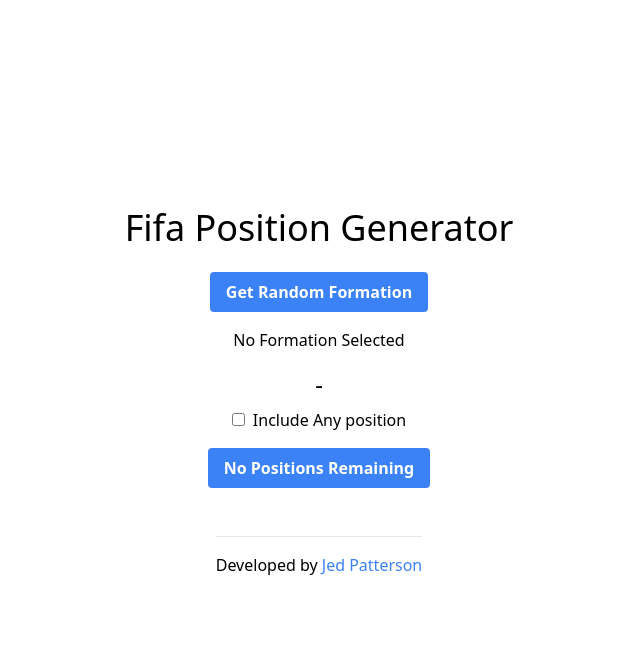
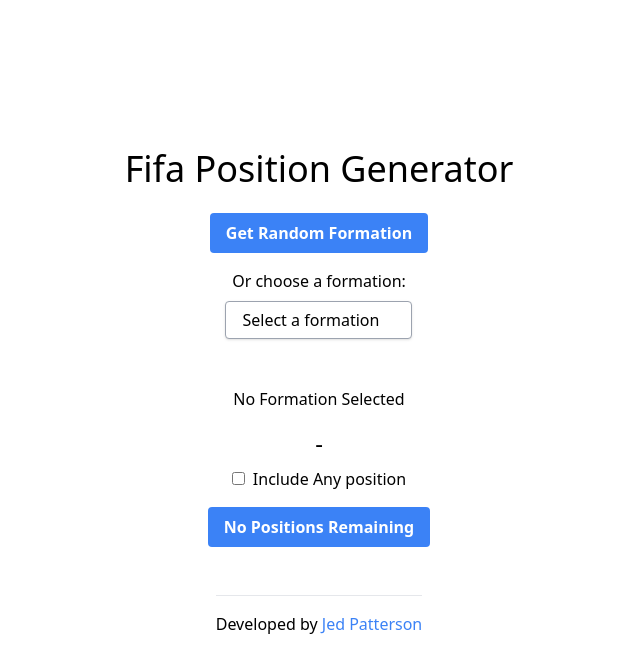
Before and after one commit to JedPattersonn/fifa-random-positions, a Next.js app: page / in a window 1280 px wide. Shown: the top 672 px of the page, without its empty margins (321-961 px from the left). Built offline with nearby package versions, Linux system fonts and the light colour scheme.

Commit message:
Added Formation Picker
Users can now manually set a formation

```diff
--- a/components/FormationButton.tsx
+++ b/components/FormationButton.tsx
@@ -1,24 +1,57 @@
-import React from 'react';
+import React, { useState } from "react";
+import { formationPositions } from "../data/formations";
 
 interface Props {
-  onFormationSelected: (formation: string) => void;
+  setFormation: (formation: string | null) => void;
 }
 
-const formations = ['4-3-3', '4-4-2', '3-5-2', '4-2-3-1', '4-1-4-1']; // Add more formations if you want
+const FormationButton: React.FC<Props> = ({ setFormation }) => {
+  const [manualFormation, setManualFormation] = useState("");
 
-const FormationButton: React.FC<Props> = ({ onFormationSelected }) => {
   const handleClick = () => {
-    const randomFormation = formations[Math.floor(Math.random() * formations.length)];
-    onFormationSelected(randomFormation);
+    const availableFormations = Object.keys(formationPositions);
+    const randomFormation =
+      availableFormations[
+        Math.floor(Math.random() * availableFormations.length)
+      ];
+    setFormation(randomFormation);
+    setManualFormation(randomFormation);
+  };
+
+  const handleManualFormationChange = (
+    event: React.ChangeEvent<HTMLSelectElement>
+  ) => {
+    setManualFormation(event.target.value);
+    setFormation(event.target.value);
   };
 
   return (
-    <button
-      className="bg-blue-500 hover:bg-blue-700 text-white font-bold py-2 px-4 rounded"
-      onClick={handleClick}
-    >
-      Get Random Formation
-    </button>
+    <div className="flex flex-col items-center mb-8">
+      <button
+        className="bg-blue-500 hover:bg-blue-700 text-white font-bold py-2 px-4 rounded mb-4"
+        onClick={handleClick}
+      >
+        Get Random Formation
+      </button>
+      <label htmlFor="manualFormation" className="mb-2">
+        Or choose a formation:
+      </label>
+      <div className="flex items-center">
+        <select
+          id="manualFormation"
+          value={manualFormation}
+          onChange={handleManualFormationChange}
+          className="block appearance-none w-full bg-white border border-gray-400 hover:border-gray-500 px-4 py-2 pr-8 rounded shadow leading-tight focus:outline-none focus:shadow-outline"
+        >
+          <option value="">Select a formation</option>
+          {Object.keys(formationPositions).map((formation) => (
+            <option key={formation} value={formation}>
+              {formation}
+            </option>
+          ))}
+        </select>
+      </div>
+    </div>
   );
 };
 
--- a/pages/index.tsx
+++ b/pages/index.tsx
@@ -1,9 +1,9 @@
-import type { NextPage } from 'next';
-import React, { useState } from 'react';
-import FormationButton from '../components/FormationButton';
-import PositionButton from '../components/PositionButton';
-import Footer from '../components/Footer';
-import Head from 'next/head';
+import type { NextPage } from "next";
+import React, { useState } from "react";
+import FormationButton from "../components/FormationButton";
+import PositionButton from "../components/PositionButton";
+import Footer from "../components/Footer";
+import Head from "next/head";
 
 const Home: NextPage = () => {
   const [formation, setFormation] = useState<string | null>(null);
@@ -12,22 +12,36 @@
     <>
       <Head>
         <title>Random FIFA Positions</title>
-        <meta name="description" content="Easily get random formations and positions on Fifa" />
-        <meta name="keywords" content="FIFA, Pro Clubs, Formations, Positions, Random, Next.js, App, fifa, jed, jed patterson" />
+        <meta
+          name="description"
+          content="Easily get random formations and positions on Fifa"
+        />
+        <meta
+          name="keywords"
+          content="FIFA, Pro Clubs, Formations, Positions, Random, Next.js, App, fifa, jed, jed patterson"
+        />
         <meta name="viewport" content="width=device-width, initial-scale=1" />
         <meta charSet="UTF-8" />
         <meta name="author" content="Jed Patterson" />
         <meta name="robots" content="index, follow" />
         <meta property="og:title" content="Random FIFA Positions" />
-        <meta property="og:description" content="Easily create random FIFA Pro Clubs formations and positions for you and your friends." />
+        <meta
+          property="og:description"
+          content="Easily create random FIFA Pro Clubs formations and positions for you and your friends."
+        />
         <meta property="og:url" content="https://fifa-positions.vercel.app" />
         <meta property="og:type" content="website" />
         <meta property="og:site_name" content="Random FIFA Positions" />
       </Head>
       <div className="container mx-auto flex flex-col items-center justify-center min-h-screen py-2">
         <h1 className="text-4xl mb-6">Fifa Position Generator</h1>
-      <FormationButton onFormationSelected={setFormation} />
-      <p className="my-4">{formation ? `Selected Formation: ${formation}` : 'No Formation Selected'}</p>
+        <FormationButton setFormation={setFormation} />
+
+        <p className="my-4">
+          {formation
+            ? `Selected Formation: ${formation}`
+            : "No Formation Selected"}
+        </p>
         <PositionButton formation={formation} />
         <Footer />
       </div>
```
Lines whose indentation alone changed are shown as unchanged.
